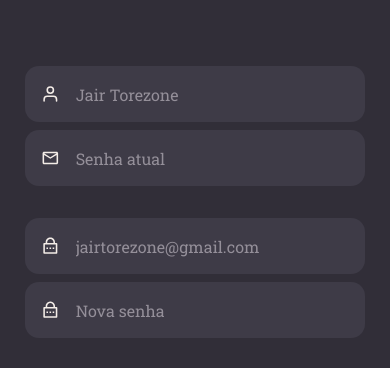
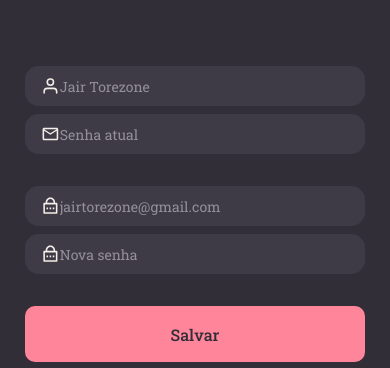
Before and after one commit to JairTorezone/rocketmovies-react, a React (Vite) app: page /profile in a window 390 px wide. Shown: the part 206-574 px from the top of the page. Built offline with nearby package versions, Linux system fonts and the light colour scheme.

Commit message:
responsive movies

```diff
--- a/src/components/Input/styles.js
+++ b/src/components/Input/styles.js
@@ -31,4 +31,12 @@ export const Container = styled.div`
       color: ${({ theme }) => theme.COLORS.GRAY_500};
     }
   }
+
+  @media (max-width: 576px) {
+    input {
+      height: 40px;
+      font-size: 14px;
+      padding: 0;
+    }
+  }
 `;
--- a/src/pages/Movie/styles.js
+++ b/src/pages/Movie/styles.js
@@ -72,6 +72,31 @@ export const Container = styled.div`
 
       margin-bottom: 40px;
     }
+
+    @media (max-width: 576px) {
+      padding: 20px;
+
+      section {
+        height: fit-content;
+      }
+
+      button {
+        width: fit-content;
+        padding: 10;
+        font-size: 14px;
+        padding: 10px;
+      }
+
+      svg {
+        font-size: 14px;
+      }
+
+      .logout {
+        button {
+          font-size: 13px;
+        }
+      }
+    }
   }
 `;
 
@@ -86,4 +111,11 @@ export const Form = styled.form`
     gap: 40px;
     margin-bottom: 40px;
   }
+
+  @media (max-width: 576px) {
+    div {
+      flex-direction: column;
+      gap: 20px;
+    }
+  }
 `;
```
